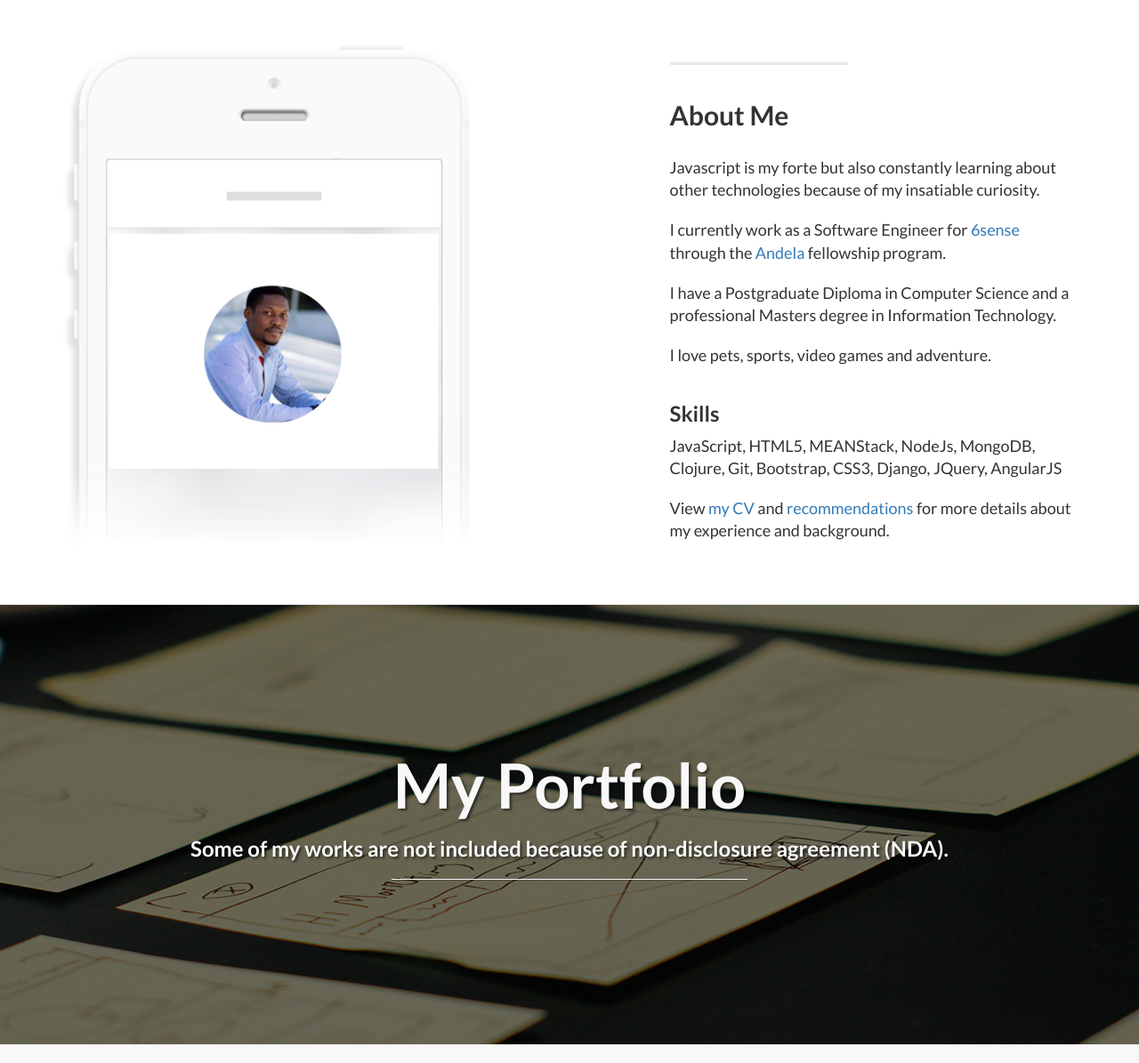
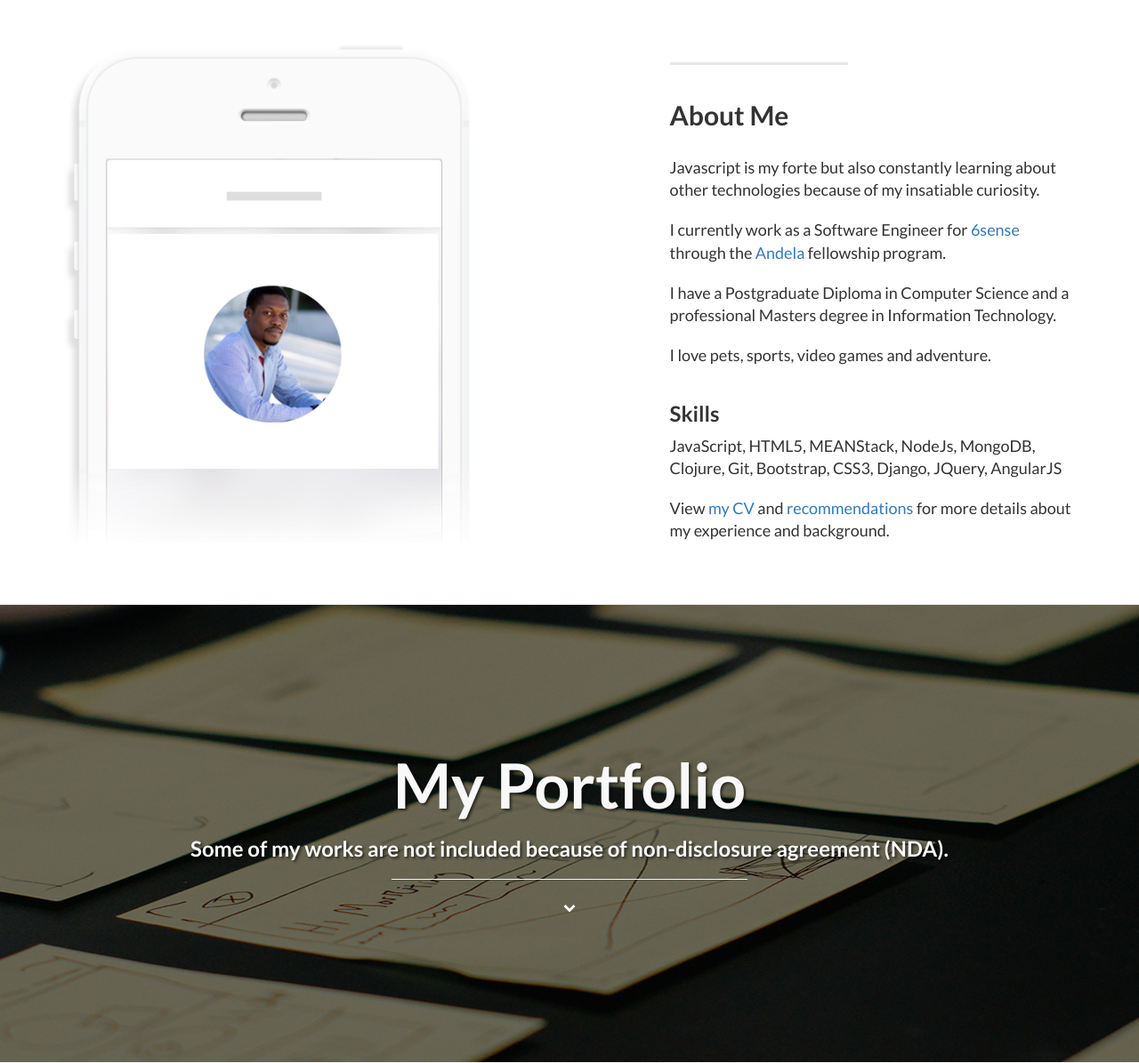
Before and after one commit to tolu-ezekiel/portfoliov2, a PHP site: page / in a window 1280 px wide. Shown: the part 739-1934 px from the top of the page at 89% size. Run offline with PHP 8.4, Linux system fonts and the light colour scheme.

Commit message:
added down arrow

```diff
--- a/css/main.css
+++ b/css/main.css
@@ -71,7 +71,9 @@ h6 {
     text-shadow: 2px 2px 3px rgba(0,0,0,0.6);
     font-size: 5em;
 }
-
+.down-arrow {
+    color: #fff;
+}
 .intro-divider {
     width: 400px;
     border-top: 1px solid #f8f8f8;
--- a/index.html
+++ b/index.html
@@ -126,6 +126,7 @@
                         <h1>My Portfolio</h1>
                         <h3> Some of my works are not included because of non-disclosure agreement (NDA).</h3>
                         <hr class="intro-divider">
+                        <a href="#portfolio" class="down-arrow"><i class="fa fa-chevron-down"></i></a>
                     </div>
                 </div>
             </div>
```
